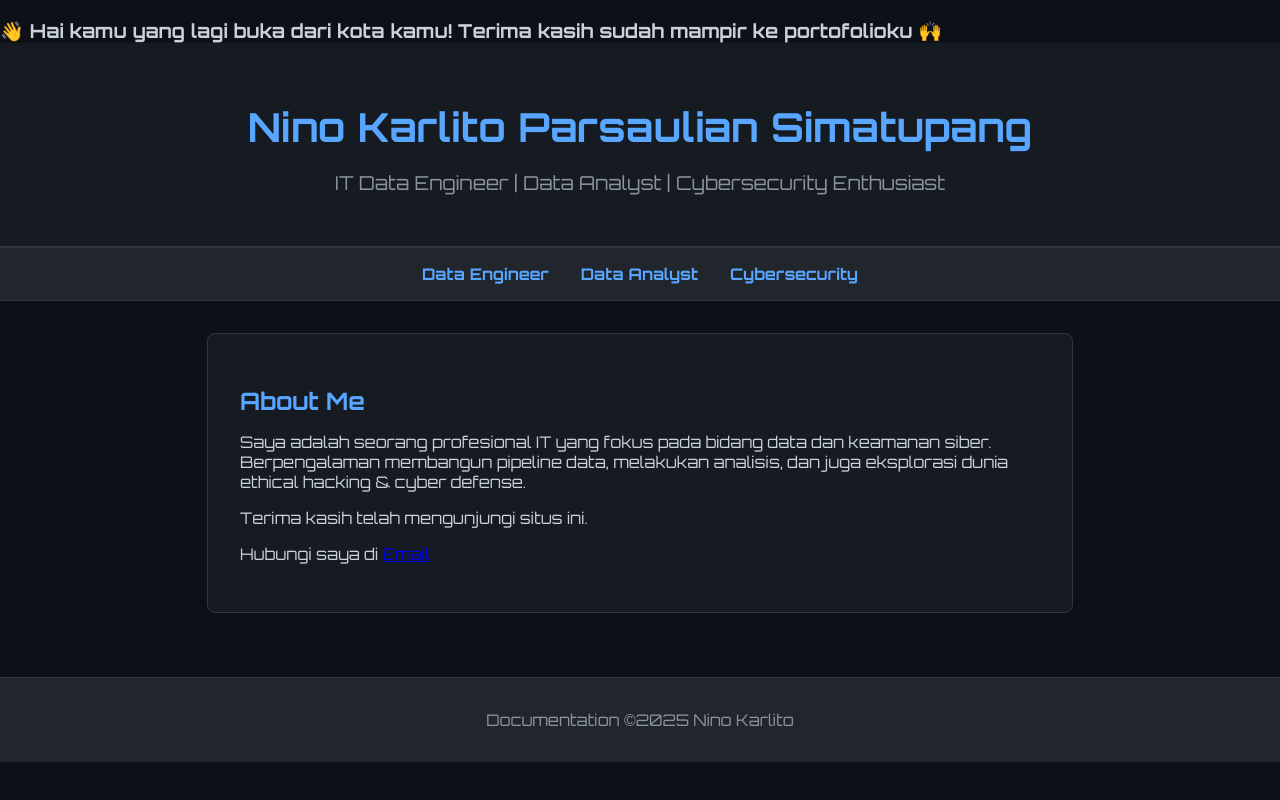
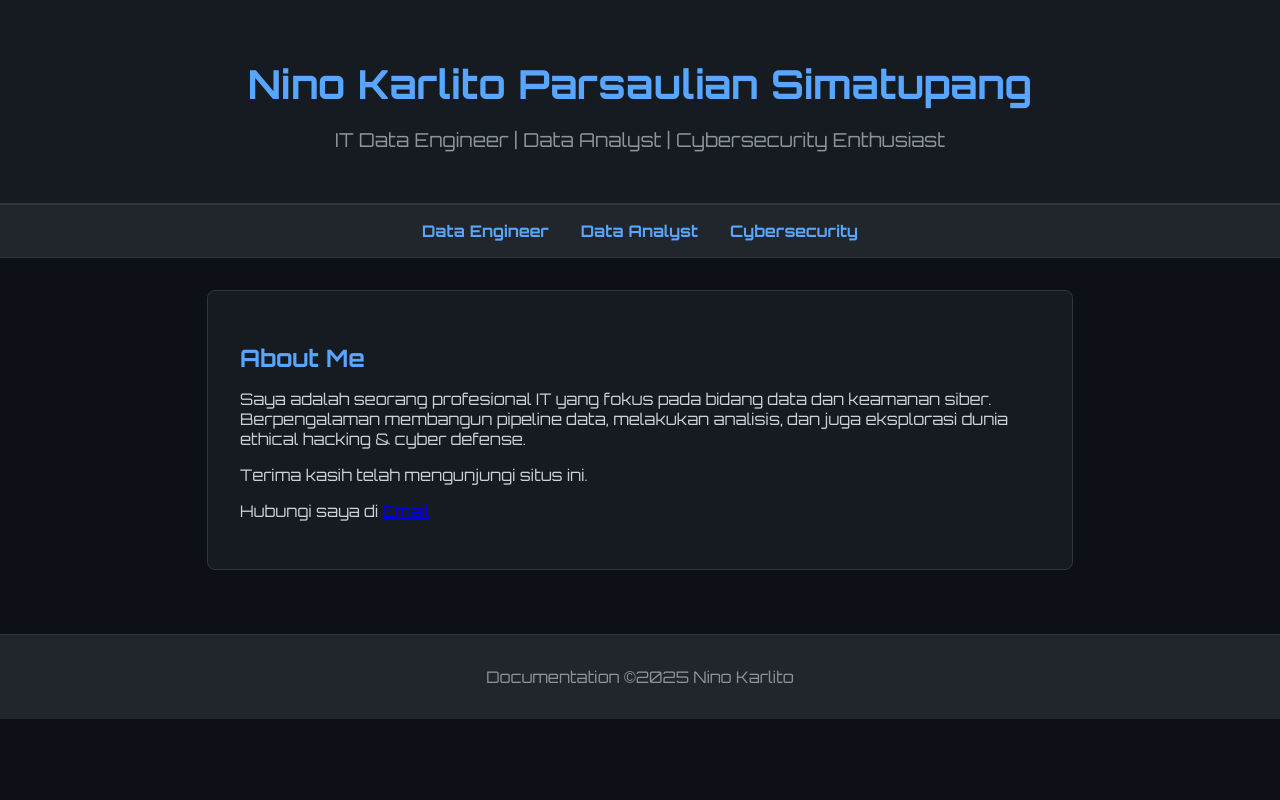
Before and after one commit to sinino22/Nino-karlito.github.io, a plain HTML site: page index.html in a window 1280 px wide. Drawn offline with Linux system fonts and the light colour scheme; no server answers.

Commit message:
Update and rename index01.html to index.html

```diff
--- a/index01.html
+++ b/index.html
@@ -34,38 +34,6 @@
 
 
 
-<div id="welcomeMessage" style="font-weight: bold; font-size: 1.2em; margin-top: 1em;"></div>
-<script>
-  function typeText(element, text, speed = 50) {
-    let i = 0;
-    function typing() {
-      if (i < text.length) {
-        element.textContent += text.charAt(i);
-        i++;
-        setTimeout(typing, speed);
-      }
-    }
-    typing();
-  }
-
-  window.addEventListener("load", async function () {
-    let city = "kota kamu";
-    try {
-      const res = await fetch("https://ipinfo.io/json?token=a1d073a9197a49");
-      const data = await res.json();
-      city = data.city || "kota kamu";
-    } catch (e) {
-      console.warn("Gagal ambil data lokasi.");
-    }
-
-    const msg = `👋 Hai kamu yang lagi buka dari ${city}! Terima kasih sudah mampir ke portofolioku 🙌`;
-    const el = document.getElementById("welcomeMessage");
-    typeText(el, msg, 45);
-  });
-</script>
-
-
-
 
 
 
```
